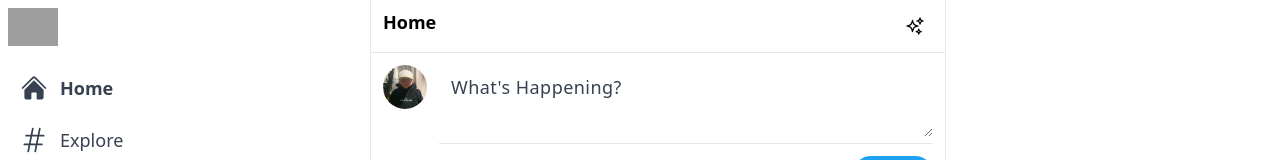
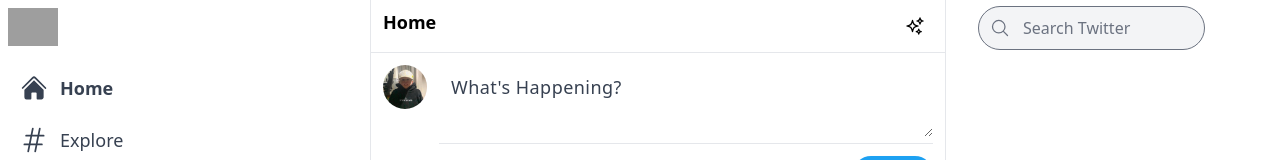
Before and after one commit to remus00/twitter_clone, a Next.js app: page / in a window 1280 px wide. Shown: the top 160 px of the page. Built offline with nearby package versions, Linux system fonts and the light colour scheme; grey boxes are pictures that could not be loaded.

Commit message:
Create the Widget Component and the search bar

```diff
--- /dev/null
+++ b/components/Widget.jsx
@@ -0,0 +1,20 @@
+import { MagnifyingGlassIcon } from "@heroicons/react/24/outline";
+
+const Widget = () => {
+    return (
+        <div className="xl:w-[600px] hidden lg:inline ml-8 space-y-5">
+            <div className="w-[90%] xl:w-[75%] sticky top-0 bg-white py-1.5 z-[50]">
+                <div className="flex items-center p-3 rounded-full relative">
+                    <MagnifyingGlassIcon className="h-5 z-[52] text-gray-500" />
+                    <input
+                        type="text"
+                        placeholder="Search Twitter"
+                        className="absolute inset-0 rounded-full pl-11 border-gray-500 text-gray-700 focus:shadow-lg focus:bg-white bg-gray-100"
+                    />
+                </div>
+            </div>
+        </div>
+    );
+};
+
+export default Widget;
--- a/pages/index.js
+++ b/pages/index.js
@@ -1,5 +1,6 @@
 import Feed from "@/components/Feed";
 import Sidebar from "@/components/Sidebar";
+import Widget from "@/components/Widget";
 
 export default function Home() {
     return (
@@ -11,6 +12,7 @@
             <Feed />
 
             {/* Widget */}
+            <Widget />
 
             {/* Modal */}
         </main>
```
